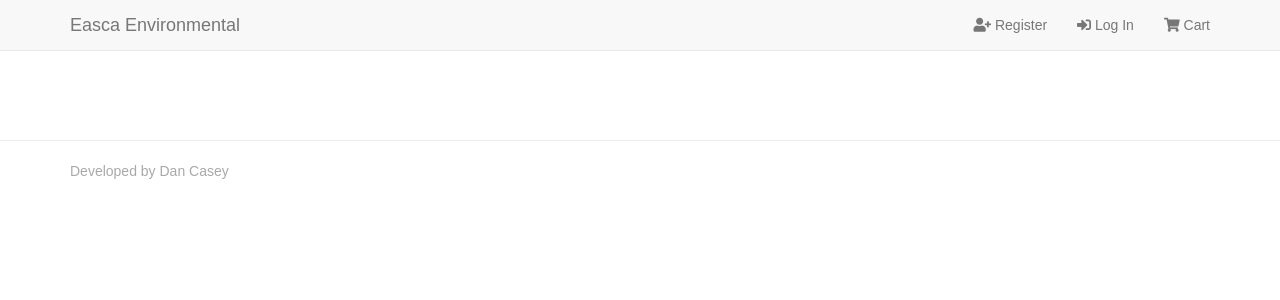
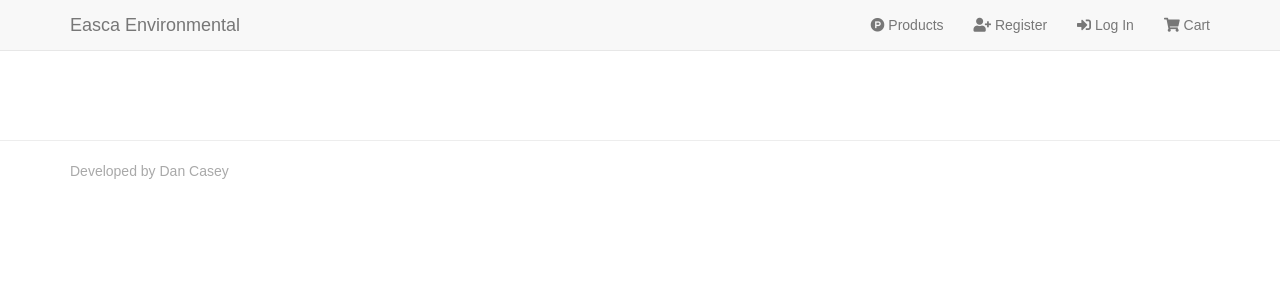
Before and after one commit to dancasey-ie/django_soil_lab, a Django app: page / in a window 1280 px wide. Shown: the top 300 px of the page. Run offline with Django 3.2, Linux system fonts and the light colour scheme; some libraries are stand-ins or nearby versions.

Commit message:
Include products link in menu

```diff
--- a/templates/base.html
+++ b/templates/base.html
@@ -30,6 +30,7 @@
             </div>
             <div id="navbar" class="navbar-collapse collapse">
                 <ul class="nav navbar-nav navbar-right">
+                    <li><a href="{% url 'products' %}"><i class="fab fa-product-hunt"></i> Products</a></li>
                     {% if user.is_authenticated %}
                     <li><a href="{% url 'profile' %}"><i class="fa fa-user"></i> Profile</a></li>
                     <li><a href="{% url 'logout' %}"><i class="fa fa-sign-out-alt"></i> Log Out</a></li>
```
